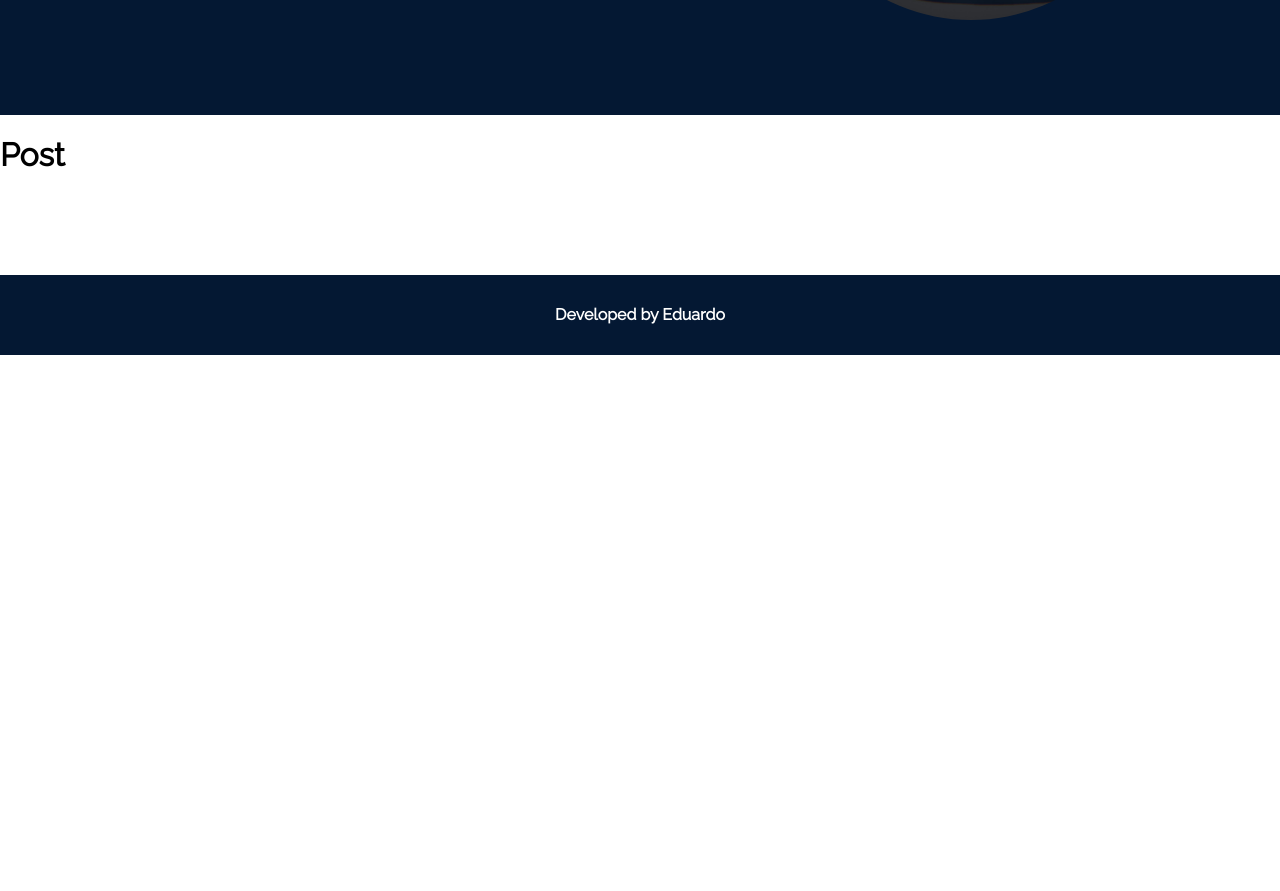
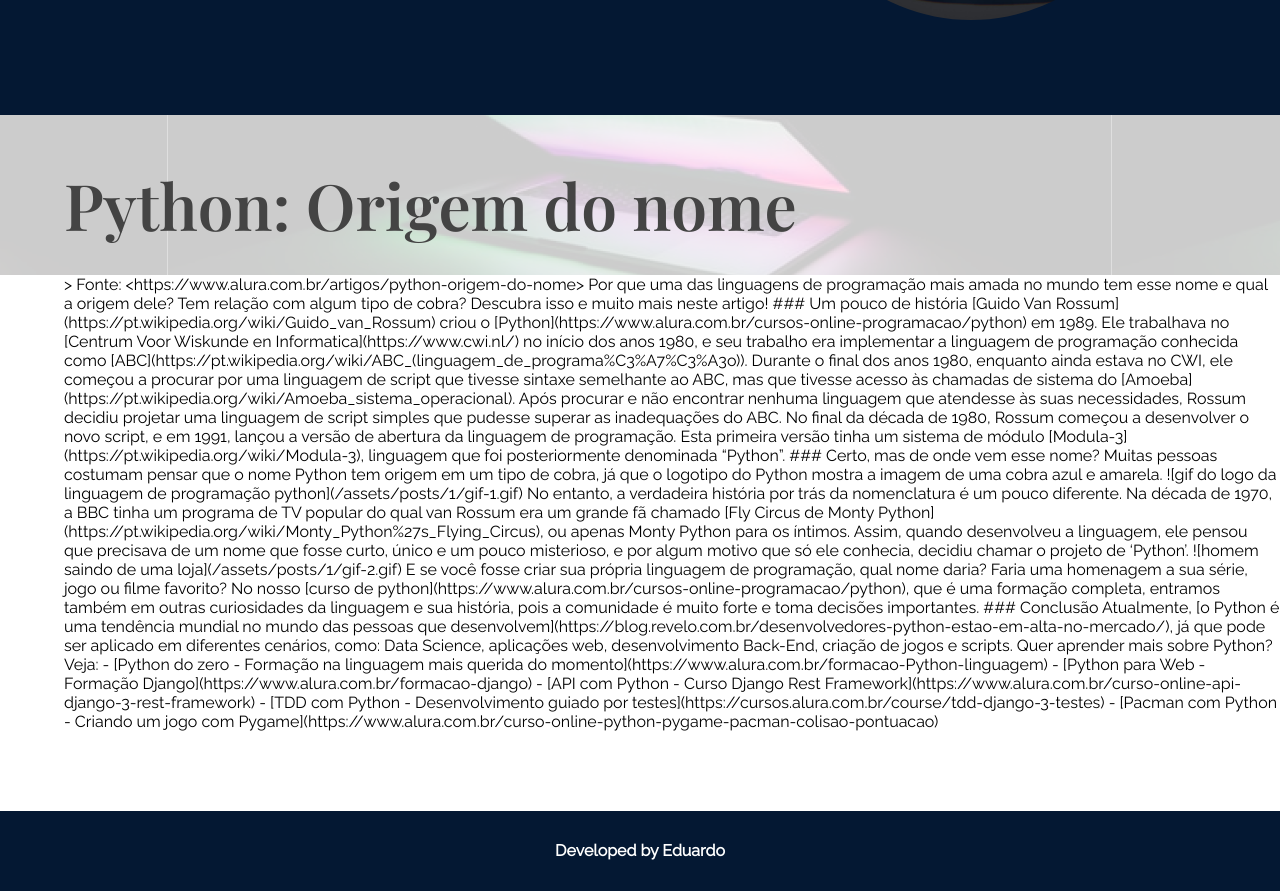
Before and after one commit to Eduardo-Griesang/Hello-World-, a React (Create React App) app: page /PostPage/1 in a window 1280 px wide. Shown: the part 522-1413 px from the top of the page. Before the commit the page ends 877 px from the top, so only its background shows below. Built offline with nearby package versions, Linux system fonts and the light colour scheme.

Commit message:
Posts on homepage

```diff
--- a/src/Pages/AboutMe/index.js
+++ b/src/Pages/AboutMe/index.js
@@ -10,13 +10,13 @@
       <h3 className="subtitle">Hello! I'm Eduardo</h3>
 
       <div className="about-me-wrapper">
-        <img className="about-me-img" src={Eduardo} alt="Photo of Eduardo" />
+        <img className="about-me-img" src={Eduardo} alt="Eduardo" />
         <div>
           <p className="about-me-paragraph">
             {" "}
             I'm 21 years old and I was borned and raised in Rio Grande do Sul
             Brasil. When I was 10 years old my parents got me my first computer,
-            back then I used it for playing games and making schoold projects,
+            back then I used it for playing games and making school projects,
             with my first PC I got a passion for tecnologies, and that lead me
             to a carrer as a software developer.{" "}
           </p>
--- a/src/Pages/PostPage/index.js
+++ b/src/Pages/PostPage/index.js
@@ -1,14 +1,27 @@
 import { useParams } from 'react-router-dom'
+import PostModule from '../../components/PostModule'
+
+import postJson from '../../json/posts.json'
 import './PostPage.css'
 
 const PostPage = () => {
 
     const params = useParams()
 
+    const postFromParam = postJson.find((post) => post.id === Number(params.id))
+
+    console.log(postFromParam)
+
     return (
-        <h1>
-            Post
-        </h1>
+        <PostModule
+            Title={postFromParam.titulo}
+            Banner={require(`../../assets/posts/${params.id}/capa.png`)}
+        >
+
+            <div>
+                {postFromParam.texto}
+            </div>
+        </PostModule>
     )
 }
 
--- a/src/components/Post/index.js
+++ b/src/components/Post/index.js
@@ -6,7 +6,7 @@
     /* é necessário utilizar require() no src da imagem para poder passar uma template string */
     return (
         <div className='post'>
-            <img src={require(`../../assets/posts/${element.id}/capa.png`)} alt={element.titulo}/>
+            <img src={require(`../../assets/posts/${element.id}/capa.png`)}/>
             <h5>{element.titulo}</h5>
             <Link to={`/PostPage/${element.id}`} >
                 <button>Read</button>
```
